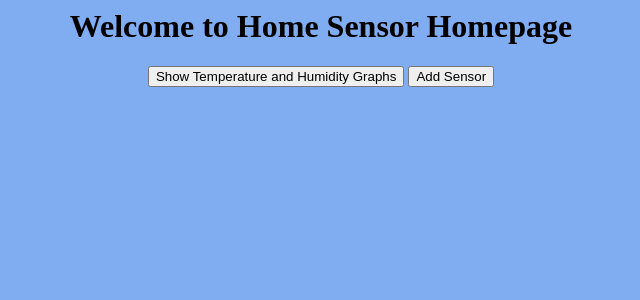
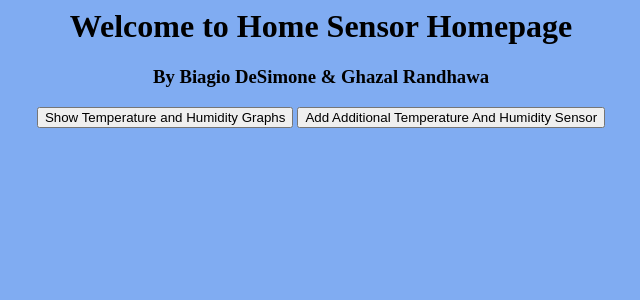
Before and after one commit to GhazalR/MiniProjectSW, a Flask app: page /gCallback in a window 1280 px wide. Shown: the top 300 px of the page, without its empty margins (319-959 px from the left). Run offline with Flask 2, Linux system fonts and the light colour scheme; some libraries are stand-ins or nearby versions.

Commit message:
with add source

```diff
--- a/app.py
+++ b/app.py
@@ -118,96 +118,135 @@ def login():
 
 @app.route('/gCallback')
 def callback():
-        return """<html>
-                       <head>
-                       <style>
-                       body {
-                           background-color: #80acf2;
-                       }
-                       </style>
-                          <script type="text/javascript" src="http://code.jquery.com/jquery-1.11.1.min.js"></script>
-                          <script>
-                               $(document).ready(function(){
+         return """<html>
+                   <head>
+                   <style>
+                   body {
+                       background-color: #80acf2;
+                   }
+                   </style>
+                      <script type="text/javascript" src="http://code.jquery.com/jquery-1.11.1.min.js"></script>
+                      <script>
+                           $(document).ready(function(){
+                                $('#btnSend').click(function(){
+                                    $.ajax({
+                                      type: 'POST',
+                                      url: '/process',
+                                      success: function(data){
+                                        alert(data);
+                                      }
+                                    });
+                                });
+                                $('#btnSend2').click(function(){
+                                    $.ajax({
+                                      type: 'POST2',
+                                      url: '/process',
+                                      success: function(data){
+                                        alert(data);
+                                      }
+                                    });
+                                });
+                           });
+                      </script>
+                   </head>
+                   <body>
+                    <h1 style="text-align:center;"> Welcome to Home Sensor Homepage</h1>
+                    <h3 style="text-align:center;"> By Biagio DeSimone & Ghazal Randhawa </h3>
+                    <div style="text-align:center;">
+                        <input type="button" id="btnSend" value="Show Temperature and Humidity Graphs">
+                        <input type="button" id="btnSend2" value="Add Additional Temperature And Humidity Sensor">
+                    </div>
+                    </body>
+                   </html>"""
 
-                                    $('#btnSend').click(function(){
-
-                                        $.ajax({
-                                          type: 'POST',
-                                          url: '/process',
-                                          success: function(data){
-                                            alert(data);
-                                          }
-                                        });
-                                    });
-                                    $('#btnSend2').click(function(){
-
-                                        $.ajax({
-                                          type: 'POST2',
-                                          url: '/process',
-                                          success: function(data){
-                                            alert(data);
-                                          }
-                                        });
-                                    });
-                               });
-                          </script>
-                       </head>
-                       <body>
-                        <h1 style="text-align:center;"> Welcome to Home Sensor Homepage </h1>
-                        <div style="text-align:center;">
-                            <input type="button" id="btnSend" value="Show Temperature and Humidity Graphs">
-                            <input type="button" id="btnSend2" value="Add Sensor">
-                        </div>
-                        </body>
-                       </html>"""
 
 @app.route('/process', methods=['POST','POST2'])
 def view_do_something():
 
-        if request.method == 'POST':
-            #your database process here
-            humiditylist = [0,0,0]
-            templist = [60,61,65]
-            counter = 0
-            counter2 = 0
-            time_temp = [1,2,3]
-            time_hum = [7,8,9]
-            #makes sure only incrementing one of the three temperatures
+    if request.method == 'POST':
+        #your database process here
+        humiditylist = [0,0,0,0,0,0,0]
+        templist = [60,61,65,64,63,63,62]
+        counter = 0
+        counter2 = 0
+        time_temp = [1,2,3,4,5,6,7]
+        time_hum = [1,2,3,4,5,6,7]
+        #makes sure only incrementing one of the three temperatures
 
-            for y in range(0,len(templist)):
-                if templist[counter] <=75:
-                    templist[counter] +=1
-                else:
-                    templist[counter] -=1
-                if counter <=1:
-                    counter +=1
-                else:
-                    counter = 0
+        for y in range(0,len(templist)):
+            if templist[counter] <=75:
+                templist[counter] +=1
+            else:
+                templist[counter] -=1
+            if counter <=1:
+                counter +=1
+            else:
+                counter = 0
 
-            for x in range(0,len(humiditylist)):
-                humiditylist[counter2] = random.randint(30,90)
-                counter2 += 1
+        for x in range(0,len(humiditylist)):
+            humiditylist[counter2] = random.randint(30,90)
+            counter2 += 1
 
-            plt.figure(1)
-            plt.subplot(211)
-            plt.title('Temperature vs Time (in F)')
-            plt.plot(time_temp,templist)
 
-            plt.subplot(212)
-            plt.title('Humidity vs Time (%)')
-            plt.plot(time_hum,humiditylist)
+        plt.figure(1)
+        plt.subplot(211)
+        plt.title('Temperature vs Time Sensor 1')
+        plt.subplot(211).set_ylabel('Temperature (F)')
+        #plt.suptitle('Living Room Sensors', fontsize = 16)
+        plt.plot(time_temp,templist)
 
-            plt.subplots_adjust(left=.125, right = .9,  bottom=.05, top=.9, wspace=.2, hspace=.2)
+        plt.subplot(212)
+        plt.title('Humidity % vs Time Sensor 1')
+        plt.subplot(212).set_ylabel('Humidity (%)')
+        plt.plot(time_hum,humiditylist)
 
-            mpld3.show()
-            return "OK"
-        if request.method == 'POST2':
-            plt.plot([1,2,3,4,5,6,7])
-            mpld3.show()
-            return "OK"
-        else:
-            return "Error"
+        plt.subplots_adjust(left=.125, right = .9,  bottom=.05, top=.9, wspace=.2, hspace=.2)
 
+        mpld3.show()
+        return "OK"
+    if request.method == 'POST2':
+        #your database process here
+        humiditylist = [0,0,0,0,0,0,0]
+        templist = [60,61,65,64,63,63,62]
+        counter = 0
+        counter2 = 0
+        time_temp = [1,2,3,4,5,6,7]
+        time_hum = [1,2,3,4,5,6,7]
+        #makes sure only incrementing one of the three temperatures
+
+        for y in range(0,len(templist)):
+            if templist[counter] <=75:
+                templist[counter] +=1
+            else:
+                templist[counter] -=1
+            if counter <=1:
+                counter +=1
+            else:
+                counter = 0
+
+        for x in range(0,len(humiditylist)):
+            humiditylist[counter2] = random.randint(30,90)
+            counter2 += 1
+
+
+        plt.figure(2)
+        plt.subplot(221)
+        plt.title('Temperature vs Time Sensor 2')
+        plt.subplot(221).set_ylabel('Temperature (F)')
+        #plt.suptitle('Living Room Sensors', fontsize = 16)
+        plt.plot(time_temp,templist)
+
+        plt.subplot(222)
+        plt.title('Humidity % vs Time Sensor 2')
+        plt.subplot(222).set_ylabel('Humidity (%)')
+        plt.plot(time_hum,humiditylist)
+
+        plt.subplots_adjust(left=.125, right = .9,  bottom=.05, top=.9, wspace=.2, hspace=.2)
+
+        mpld3.show()
+        return "OK"
+    else:
+        return "Error"
 
 @app.route('/logout')
 @login_required
```
Also changed, not shown: templates/login.html (+1 -22 lines), 2 other files.
